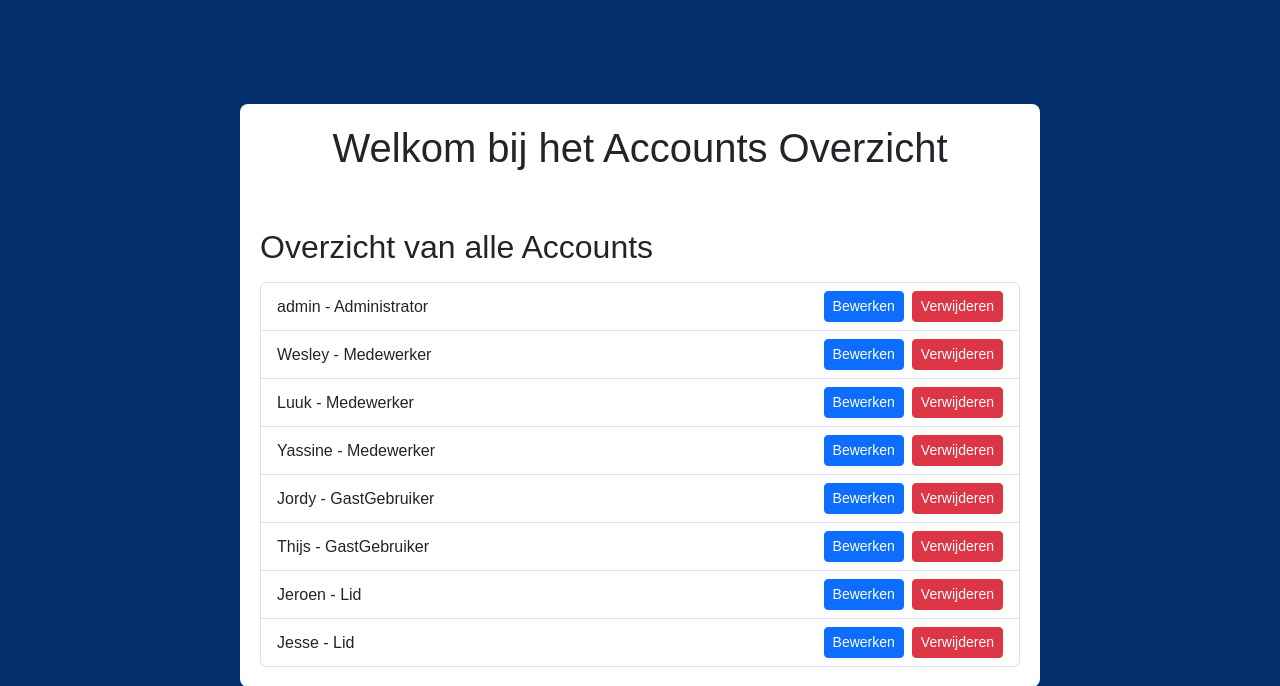
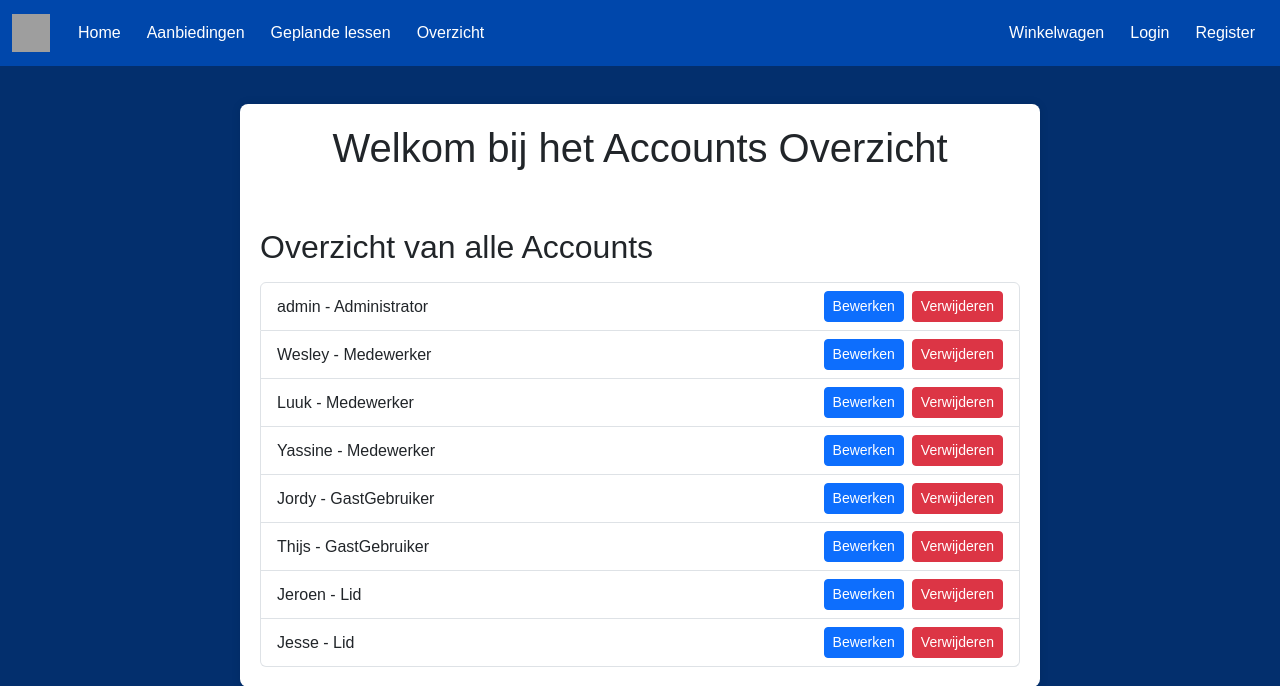
Before and after one commit to LuukvdBilt/FitForFun, a PHP site: page /Home.php in a window 1280 px wide. Shown: the top 686 px of the page. Run offline with PHP 8.4, Linux system fonts and the light colour scheme; a user stored in the database is signed in; data comes from the database, SQL or seed files in the repository; grey boxes are pictures that could not be loaded.

Commit message:
Navbar-HTML toegevoegd

```diff
--- a/AccountsOverzicht/Home.php
+++ b/AccountsOverzicht/Home.php
@@ -40,9 +40,10 @@ require 'login.php';
                     echo "<li class='list-group-item d-flex justify-content-between align-items-center'>";
                     echo "<span>" . htmlspecialchars($row['username']) . " - " . htmlspecialchars($row['role']) . "</span>";
                     echo "<span>";
-                    echo "<button class='btn btn-primary btn-sm me-2' onclick=\"window.location.href='update.php?username=" . urlencode($row['username']) . "'\">Bewerken</button>";
-
-                    echo "<button class='btn btn-danger btn-sm' onclick=\"window.location.href='delete.php?username=" . urlencode($row['username']) . "'\">Verwijderen</button>";
+                    if ($_SESSION['role'] === 'Administrator') {
+                        echo "<button class='btn btn-primary btn-sm me-2' onclick=\"window.location.href='update.php?username=" . urlencode($row['username']) . "'\">Bewerken</button>";
+                        echo "<button class='btn btn-danger btn-sm' onclick=\"window.location.href='delete.php?username=" . urlencode($row['username']) . "'\">Verwijderen</button>";
+                    }
 
                     echo "</span>";
                     echo "</li>";
--- a/AccountsOverzicht/login.php
+++ b/AccountsOverzicht/login.php
@@ -49,10 +49,53 @@ if ($_SERVER['REQUEST_METHOD'] == 'POST') {
     <meta charset="UTF-8">
     <meta name="viewport" content="width=device-width, initial-scale=1.0">
     <title>Login</title>
+    <link href="https://cdn.jsdelivr.net/npm/bootstrap@5.3.0/dist/css/bootstrap.min.css" rel="stylesheet">
     <link rel="stylesheet" href="style.css">
 </head>
 
 <body>
+<nav class="navbar navbar-expand-lg fixed-top">
+    <div class="container-fluid">
+        <img class="logo"
+          src="https://www.burda-forward.de/files/images/03_Media/Brands/FitForFun/BF_Media_Brands_FitForFun_logo.png"
+          alt="FitForFun Logo">
+      </a>
+      <button class="navbar-toggler" type="button" data-bs-toggle="collapse" data-bs-target="#navbarNav"
+        aria-controls="navbarNav" aria-expanded="false" aria-label="Toggle navigation">
+        <span class="navbar-toggler-icon"></span>
+      </button>
+      <div class="collapse navbar-collapse" id="navbarNav">
+
+        <ul class="navbar-nav me-auto">
+          <li class="nav-item">
+            <a class="nav-link" href="Homepagina/index.php">Home</a>
+          </li>
+          <li class="nav-item">
+            <a class="nav-link" href="aanbiedingen.php">Aanbiedingen</a>
+          </li>
+          <li class="nav-item">
+            <a class="nav-link" href="lessen.php">Geplande lessen</a>
+          </li>
+          <li class="nav-item">
+            <a class="nav-link" href="login.php">Overzicht</a>
+          </li>
+        </ul>
+
+        <ul class="navbar-nav">
+          <li class="nav-item">
+            <a class="nav-link" href="#"><i class="bi bi-cart"></i> Winkelwagen</a>
+          </li>
+          <li class="nav-item">
+            <a class="nav-link" href="#">Login</a>
+          </li>
+          <li class="nav-item">
+            <a class="nav-link" href="#">Register</a>
+          </li>
+        </ul>
+      </div>
+    </div>
+  </nav>
+
     <?php if (!isset($_SESSION['username'])): ?>
         <div class="containerlogin">
             <?php
```
